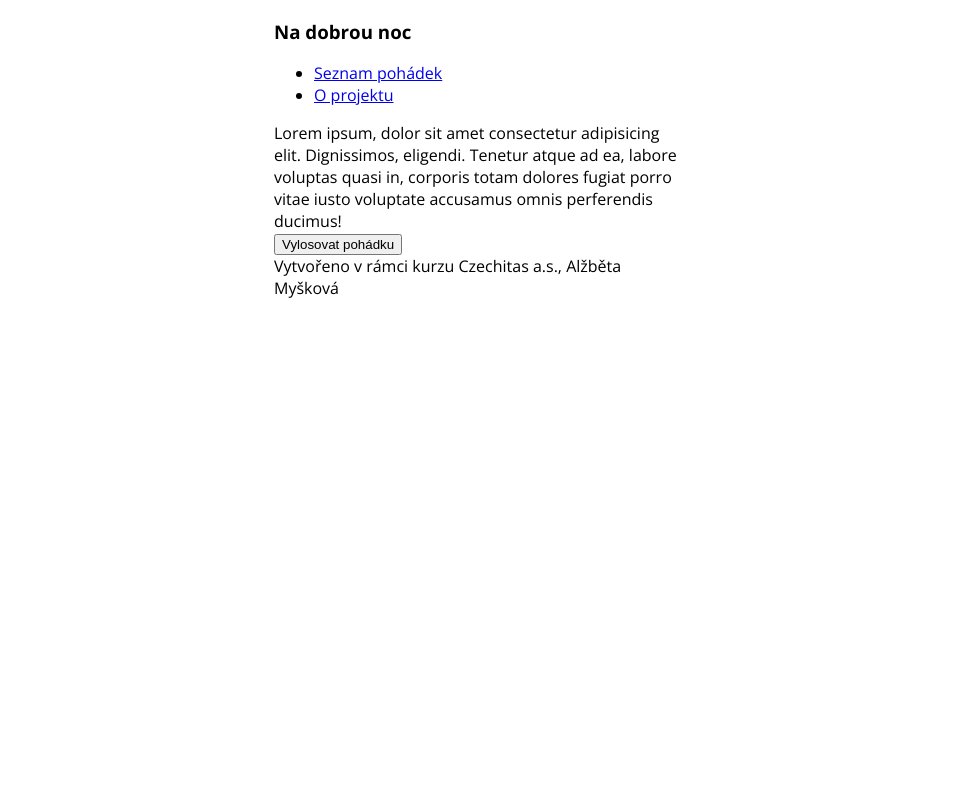
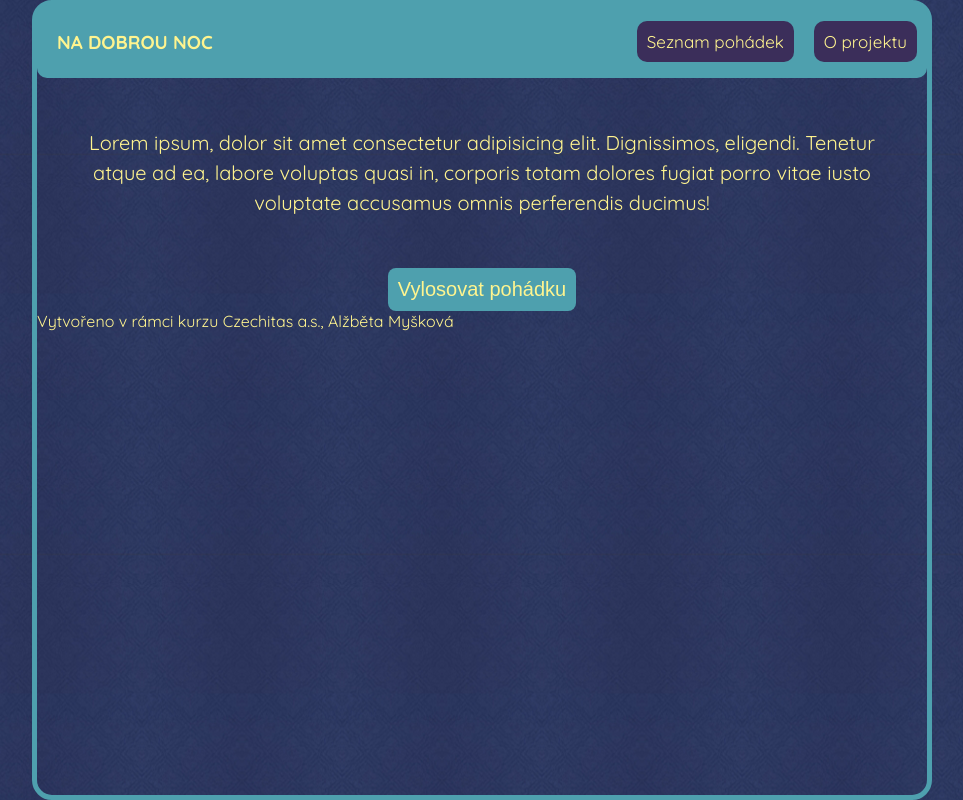
Before and after one commit to alzbetamyskova/NaDobrouNoc, a React app: page / in a window 1280 px wide. Shown: the whole page, without its empty margins (158-1121 px from the left). Built offline with nearby package versions, Linux system fonts and the light colour scheme.

Commit message:
přidány styly některých komponent

```diff
--- a/src/components/ButtonTales/index.jsx
+++ b/src/components/ButtonTales/index.jsx
@@ -1,6 +1,7 @@
 import React from 'react';
 import { withRouter } from 'react-router-dom';
 import data from '../../assets/database.json';
+import './style.css';
 
 const ButtonTales = (props) => {
 
--- /dev/null
+++ b/src/components/ButtonTales/style.css
@@ -0,0 +1,67 @@
+.buttontales {
+  display: block;
+  margin: 0 auto;
+  font-size: 20px;
+  border-radius: 8px;
+  border: none;
+  background-color: #4EA0AE;
+  color: #FFF48F;
+  padding: 10px;
+  cursor: pointer;
+  position: relative;
+  transition: transform 0.3s;
+}
+
+.buttontales::before {
+	position: absolute;
+	top: 50%;
+	left: 50%;
+	z-index: 2;
+	display: block;
+	content: '';
+	width: 0;
+	height: 0;
+	background: rgba(59, 46, 90, 0.1);
+	border-radius: 8px;
+	-webkit-transform: translate(-50%, -50%);
+	transform: translate(-50%, -50%);
+	opacity: 0;
+}
+.buttontales:hover::before {
+	-webkit-animation: circle .75s;
+	animation: circle .75s;
+}
+@-webkit-keyframes circle {
+	0% {
+		opacity: 1;
+	}
+	40% {
+		opacity: 1;
+	}
+	100% {
+		width: 100%;
+		height: 100%;
+		opacity: 0;
+	}
+}
+@keyframes circle {
+	0% {
+		opacity: 1;
+	}
+	40% {
+		opacity: 1;
+	}
+	100% {
+		width: 100%;
+		height: 100%;
+		opacity: 0;
+	}
+}
+
+.buttontales:hover {
+  transform: scale(1.04);
+}
+
+.buttontales:active {
+  transform: scale(1);
+}
--- a/src/components/Descriptions/index.jsx
+++ b/src/components/Descriptions/index.jsx
@@ -1,8 +1,9 @@
 import React from 'react';
+import './style.css';
 
 const Descriptions = () => {
   return(
-    <div>Lorem ipsum, dolor sit amet consectetur adipisicing elit. Dignissimos, eligendi. Tenetur atque ad ea, labore voluptas quasi in, corporis totam dolores fugiat porro vitae iusto voluptate accusamus omnis perferendis ducimus!</div>
+    <div className='descriptions'>Lorem ipsum, dolor sit amet consectetur adipisicing elit. Dignissimos, eligendi. Tenetur atque ad ea, labore voluptas quasi in, corporis totam dolores fugiat porro vitae iusto voluptate accusamus omnis perferendis ducimus!</div>
   );
 };
 
--- /dev/null
+++ b/src/components/Descriptions/style.css
@@ -0,0 +1,6 @@
+.descriptions {
+  margin: 50px;
+  text-align: center;
+  font-size: 20px;
+  line-height: 30px;
+}
--- a/src/components/Header/index.jsx
+++ b/src/components/Header/index.jsx
@@ -1,10 +1,11 @@
 import React from 'react';
 import Menu from '../Menu';
+import './style.css';
 
 const Header = ({page}) => {
   return(
-    <div>
-      <h3>Na dobrou noc</h3>
+    <div className='header'>
+      <h3 className='logo'>Na dobrou noc</h3>
       <Menu page={page}/>
     </div>
   );
--- /dev/null
+++ b/src/components/Header/style.css
@@ -0,0 +1,13 @@
+.header {
+  background-color: #4EA0AE;
+  border-radius: 10px;
+  display: flex;
+  justify-content: space-between;
+  align-items: center;
+}
+
+.logo {
+  margin: 0;
+  margin-left: 20px;
+  text-transform: uppercase;
+}
--- a/src/components/Menu/index.jsx
+++ b/src/components/Menu/index.jsx
@@ -1,26 +1,29 @@
 import React from 'react';
 import { Link } from 'react-router-dom';
 import { PAGES } from '../../helpers/index.js';
+import './style.css';
 
 const Menu = ({page}) => {
 
   return(
+    <div className='menu'>
       <ul>
         {page === PAGES.home ? '' :
         <li>
-        <Link to="/">Domů</Link>
+          <Link className='link' to="/">Domů</Link>
         </li> }
 
         {page === PAGES.listoftales ? '' :
         <li>
-        <Link to="/listoftales">Seznam pohádek</Link>
+          <Link className='link' to="/listoftales">Seznam pohádek</Link>
         </li> }
 
         {page === PAGES.about ? '' :
         <li>
-        <Link to="/about">O projektu</Link>
+          <Link className='link' to="/about">O projektu</Link>
         </li> }
       </ul>
+    </div>
   );
 };
 
--- /dev/null
+++ b/src/components/Menu/style.css
@@ -0,0 +1,17 @@
+.menu ul {
+  display: flex;
+  list-style: none;
+}
+
+.menu li {
+  margin: 0 10px;
+  background-color: #3B2E5A;
+  border-radius: 10px;
+  padding: 10px;
+  font-size: 17px;
+}
+
+.link {
+  color: #FFF48F;
+  text-decoration: none;
+}
--- a/src/index.html
+++ b/src/index.html
@@ -3,6 +3,8 @@
   <head>
     <meta charset="UTF-8" />
     <meta name="viewport" content="width=device-width, initial-scale=1.0" />
+    <link rel="preconnect" href="https://fonts.gstatic.com">
+    <link href="https://fonts.googleapis.com/css2?family=Quicksand:wght@400;700&display=swap" rel="stylesheet">
     <title>Na dobrou noc</title>
   </head>
   <body>
--- a/src/pages/HomePage/index.jsx
+++ b/src/pages/HomePage/index.jsx
@@ -4,6 +4,7 @@ import Descriptions from '../../components/Descriptions';
 import Footer from '../../components/Footer';
 import Header from '../../components/Header';
 import { PAGES } from '../../helpers/index.js';
+import './style.css';
 
 const HomePage = () => {
   return(
--- a/src/style.css
+++ b/src/style.css
@@ -5,24 +5,20 @@
 }
 
 html {
-  font-family: 'Open Sans', sans-serif;
+  font-family: 'Quicksand', sans-serif;
+}
+
+body {
+  margin: 0;
+  padding: 0;
+  background-image: url("./assets/vintage-wallpaper.png");
+  color: #FFF48F;
 }
 
 .container {
-  max-width: 26rem;
-  margin-right: auto;
-  margin-left: auto;
+  max-width: 900px;
+  min-height: 100vh;
+  border: 5px solid #4EA0AE;
+  border-radius: 20px;
+  margin: 0 auto;
 }
-
-header {
-  display: flex;
-  flex-direction: column;
-  align-items: center;
-  margin-top: 4rem;
-}
-
-.logo {
-  width: 10rem;
-  height: 10rem;
-  background-size: contain;
-}
```
Also changed, not shown: src/assets/vintage-wallpaper.png (added), src/pages/HomePage/style.css (added). Lines whose indentation alone changed are shown as unchanged.
